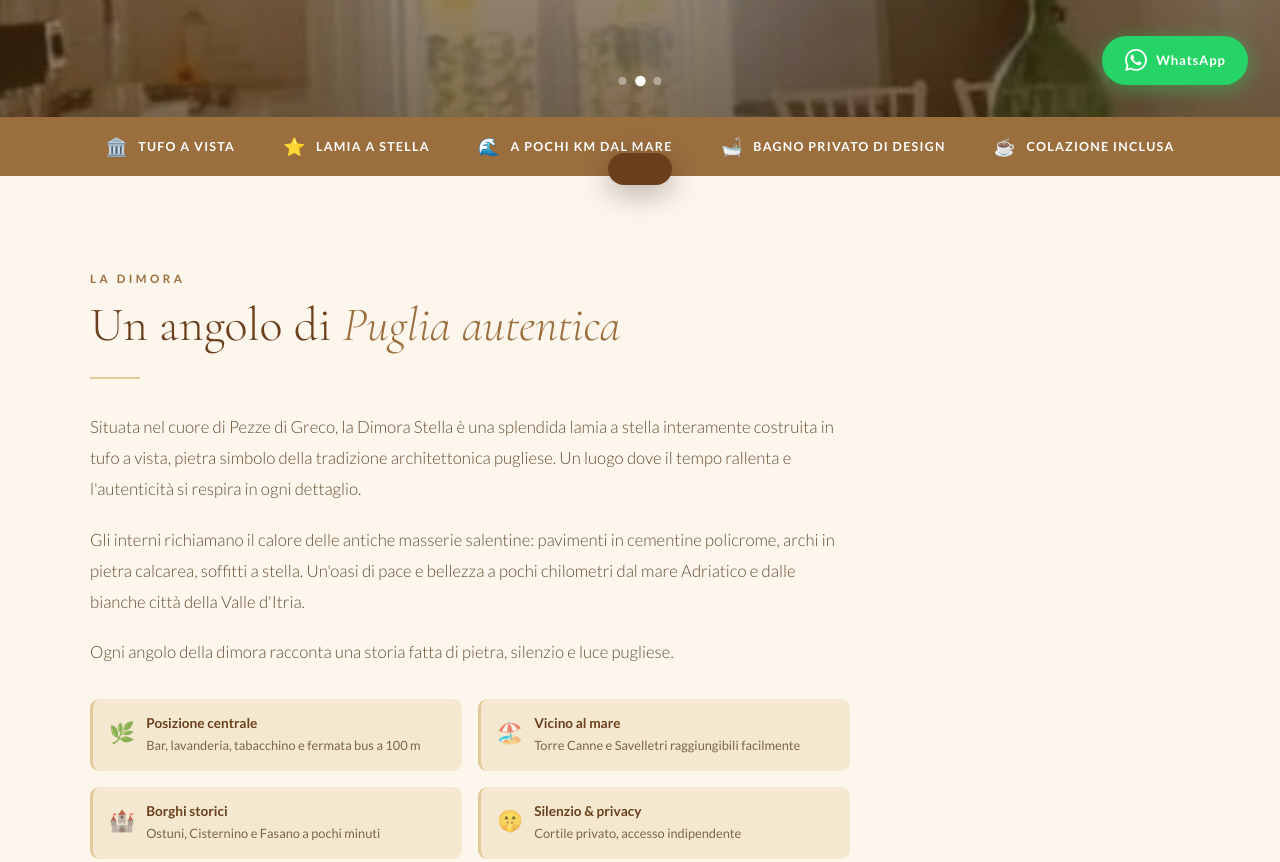
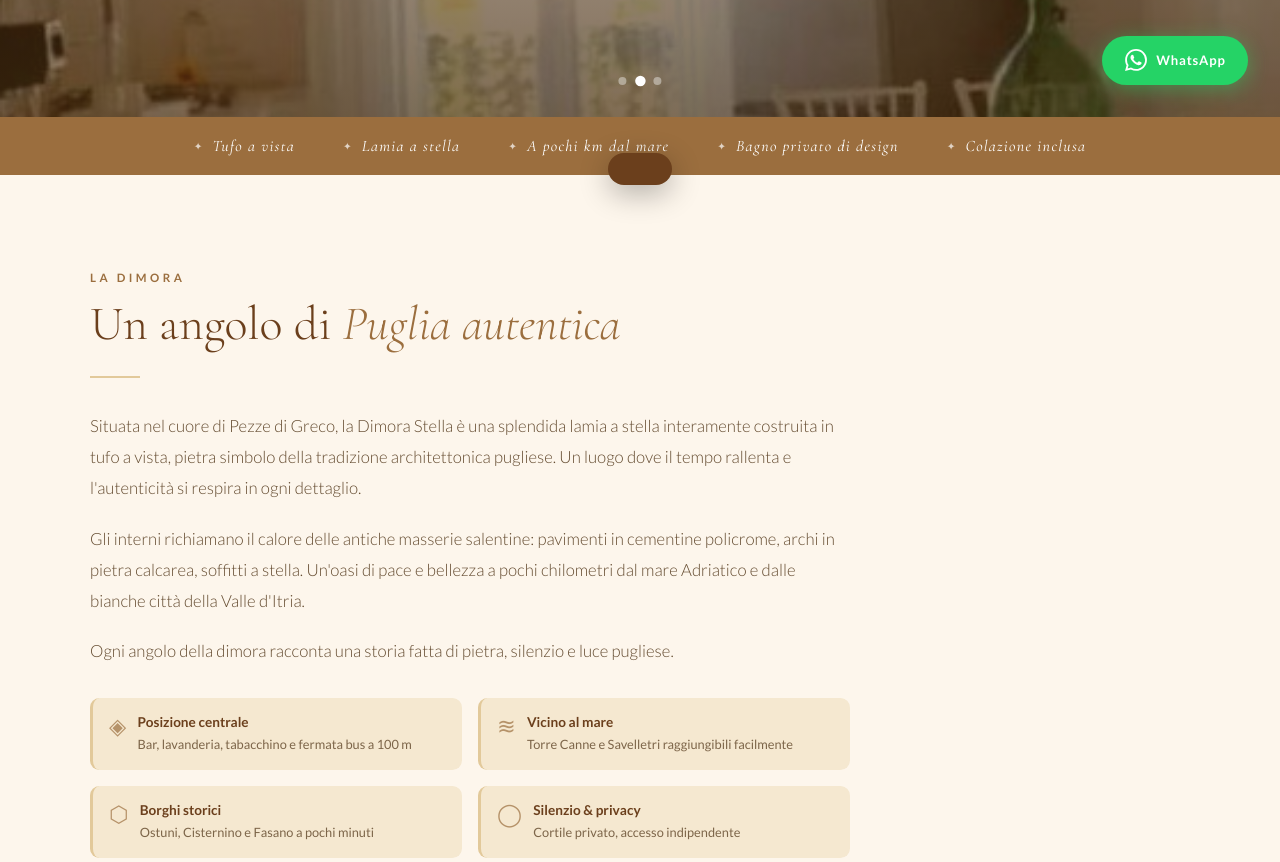
Before and after one commit to peppebianco/dimora-stella, a plain HTML site: page index.html in a window 1280 px wide. Shown: the part 683-1545 px from the top of the page. Drawn offline with nearby package versions, Linux system fonts and the light colour scheme; no server answers.

Commit message:
Strip elegante serif, icone about raffinate, rimuovi min notti, P.IVA e Facebook

```diff
--- a/index.html
+++ b/index.html
@@ -228,13 +228,19 @@
   .strip-item {
     display:flex;
     align-items:center;
-    gap:.6rem;
-    font-size:.78rem;
-    letter-spacing:.1em;
-    text-transform:uppercase;
-    font-weight:700;
-  }
-  .strip-item .icon { font-size:1.1rem; }
+    gap:.5rem;
+    font-family:'Cormorant Garamond',serif;
+    font-size:1rem;
+    font-weight:400;
+    font-style:italic;
+    letter-spacing:.08em;
+  }
+  .strip-item .icon {
+    font-style:normal;
+    font-size:.65rem;
+    opacity:.7;
+    letter-spacing:.2em;
+  }
 
   /* ════════════════════════════════════════
      SEZIONI GENERALI
@@ -301,7 +307,7 @@
     border-radius:var(--r);
     border-left:3px solid var(--tufo);
   }
-  .about-feature .ico { font-size:1.3rem; flex-shrink:0; margin-top:.1rem; }
+  .about-feature .ico { font-size:1.4rem; flex-shrink:0; margin-top:.05rem; color:var(--caffe); line-height:1; }
   .about-feature strong { display:block; font-size:.85rem; font-weight:700; color:var(--noce); margin-bottom:.2rem; }
   .about-feature span { font-size:.8rem; opacity:.7; line-height:1.4; }
 
@@ -998,11 +1004,11 @@
 
 <!-- ═══ STRIP ═══════════════════════════════════════════════════= -->
 <div class="strip">
-  <div class="strip-item"><span class="icon">🏛️</span> Tufo a vista</div>
-  <div class="strip-item"><span class="icon">⭐</span> Lamia a stella</div>
-  <div class="strip-item"><span class="icon">🌊</span> A pochi km dal mare</div>
-  <div class="strip-item"><span class="icon">🛁</span> Bagno privato di design</div>
-  <div class="strip-item"><span class="icon">☕</span> Colazione inclusa</div>
+  <div class="strip-item"><span class="icon">✦</span> Tufo a vista</div>
+  <div class="strip-item"><span class="icon">✦</span> Lamia a stella</div>
+  <div class="strip-item"><span class="icon">✦</span> A pochi km dal mare</div>
+  <div class="strip-item"><span class="icon">✦</span> Bagno privato di design</div>
+  <div class="strip-item"><span class="icon">✦</span> Colazione inclusa</div>
 </div>
 
 <!-- ═══ ABOUT ════════════════════════════════════════════════════ -->
@@ -1019,28 +1025,28 @@
 
         <div class="about-features">
           <div class="about-feature">
-            <span class="ico">🌿</span>
+            <span class="ico">◈</span>
             <div>
               <strong>Posizione centrale</strong>
               <span>Bar, lavanderia, tabacchino e fermata bus a 100 m</span>
             </div>
           </div>
           <div class="about-feature">
-            <span class="ico">🏖️</span>
+            <span class="ico">≋</span>
             <div>
               <strong>Vicino al mare</strong>
               <span>Torre Canne e Savelletri raggiungibili facilmente</span>
             </div>
           </div>
           <div class="about-feature">
-            <span class="ico">🏰</span>
+            <span class="ico">⬡</span>
             <div>
               <strong>Borghi storici</strong>
               <span>Ostuni, Cisternino e Fasano a pochi minuti</span>
             </div>
           </div>
           <div class="about-feature">
-            <span class="ico">🤫</span>
+            <span class="ico">◯</span>
             <div>
               <strong>Silenzio & privacy</strong>
               <span>Cortile privato, accesso indipendente</span>
@@ -1322,25 +1328,25 @@
         <div class="price-card">
           <div class="pc-stagione">🌸 Bassa stagione · Ott – Apr</div>
           <div class="pc-prezzo">€ 80 <span>/ notte</span></div>
-          <div class="pc-note">Colazione inclusa · Min. 2 notti</div>
+          <div class="pc-note">Colazione inclusa </div>
         </div>
 
         <div class="price-card">
           <div class="pc-stagione">☀️ Media stagione · Mag – Giu · Set</div>
           <div class="pc-prezzo">€ 110 <span>/ notte</span></div>
-          <div class="pc-note">Colazione inclusa · Min. 2 notti</div>
+          <div class="pc-note">Colazione inclusa </div>
         </div>
 
         <div class="price-card">
           <div class="pc-stagione">🌊 Alta stagione · Lug – Ago</div>
           <div class="pc-prezzo">€ 140 <span>/ notte</span></div>
-          <div class="pc-note">Colazione inclusa · Min. 3 notti</div>
+          <div class="pc-note">Colazione inclusa </div>
         </div>
 
         <div class="price-card" style="border-left-color:var(--tufo);">
           <div class="pc-stagione">🎄 Festività & Capodanno</div>
           <div class="pc-prezzo">€ 160 <span>/ notte</span></div>
-          <div class="pc-note">Colazione inclusa · Min. 3 notti</div>
+          <div class="pc-note">Colazione inclusa </div>
         </div>
 
         <div class="booking-contact-alt">
@@ -1428,9 +1434,6 @@
         <div class="contact-social">
           <a href="#" class="social-btn" title="Instagram">
             <svg width="20" height="20" viewBox="0 0 24 24" fill="currentColor"><path d="M12 2.163c3.204 0 3.584.012 4.85.07 3.252.148 4.771 1.691 4.919 4.919.058 1.265.069 1.645.069 4.849 0 3.205-.012 3.584-.069 4.849-.149 3.225-1.664 4.771-4.919 4.919-1.266.058-1.644.07-4.85.07-3.204 0-3.584-.012-4.849-.07-3.26-.149-4.771-1.699-4.919-4.92-.058-1.265-.07-1.644-.07-4.849 0-3.204.013-3.583.07-4.849.149-3.227 1.664-4.771 4.919-4.919 1.266-.057 1.645-.069 4.849-.069zM12 0C8.741 0 8.333.014 7.053.072 2.695.272.273 2.69.073 7.052.014 8.333 0 8.741 0 12c0 3.259.014 3.668.072 4.948.2 4.358 2.618 6.78 6.98 6.98C8.333 23.986 8.741 24 12 24c3.259 0 3.668-.014 4.948-.072 4.354-.2 6.782-2.618 6.979-6.98.059-1.28.073-1.689.073-4.948 0-3.259-.014-3.667-.072-4.947-.196-4.354-2.617-6.78-6.979-6.98C15.668.014 15.259 0 12 0zm0 5.838a6.162 6.162 0 100 12.324 6.162 6.162 0 000-12.324zM12 16a4 4 0 110-8 4 4 0 010 8zm6.406-11.845a1.44 1.44 0 100 2.881 1.44 1.44 0 000-2.881z"/></svg>
-          </a>
-          <a href="#" class="social-btn" title="Facebook">
-            <svg width="20" height="20" viewBox="0 0 24 24" fill="currentColor"><path d="M24 12.073c0-6.627-5.373-12-12-12s-12 5.373-12 12c0 5.99 4.388 10.954 10.125 11.854v-8.385H7.078v-3.47h3.047V9.43c0-3.007 1.792-4.669 4.533-4.669 1.312 0 2.686.235 2.686.235v2.953H15.83c-1.491 0-1.956.925-1.956 1.874v2.25h3.328l-.532 3.47h-2.796v8.385C19.612 23.027 24 18.062 24 12.073z"/></svg>
           </a>
         </div>
       </div>
@@ -1451,7 +1454,7 @@
     <a href="#booking">Prenota</a> &nbsp;·&nbsp;
     <a href="#contact">Contatti</a>
   </p>
-  <p class="f-credits">© 2026 Dimora Stella · Tutti i diritti riservati · P.IVA 00000000000</p>
+  <p class="f-credits">© 2026 Dimora Stella · Tutti i diritti riservati</p>
 </footer>
 
 <!-- Back to top -->
```
